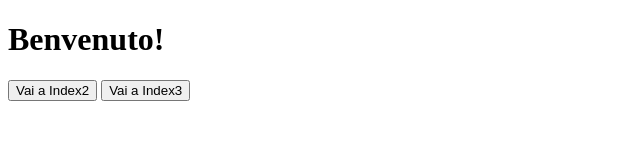
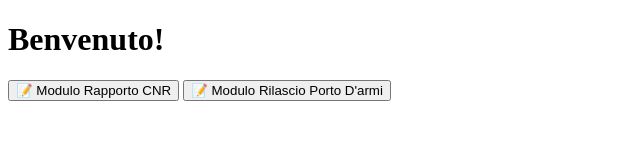
Before and after one commit to ArcadiusV/LiveLifePDS.github.io, a plain HTML site: page index.html in a window 1280 px wide. Shown: the whole page, without its empty margins (0-640 px from the left). Drawn offline with Linux system fonts and the light colour scheme.

Commit message:
update
update

```diff
--- a/index.html
+++ b/index.html
@@ -7,8 +7,8 @@
 <body>
     <h1>Benvenuto!</h1>
 
-    <button onclick="window.location.href='index2.html'">Vai a Index2</button>
-    <button onclick="window.location.href='index3.html'">Vai a Index3</button>
+    <button onclick="window.location.href='index2.html'">📝 Modulo Rapporto CNR</button>
+    <button onclick="window.location.href='index3.html'">📝 Modulo Rilascio Porto D'armi</button>
 
 </body>
 </html>
```
